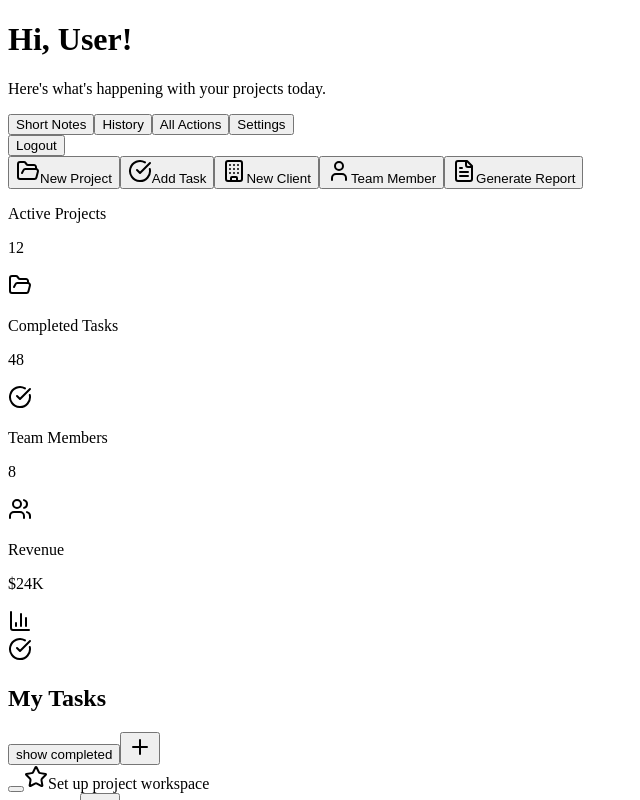
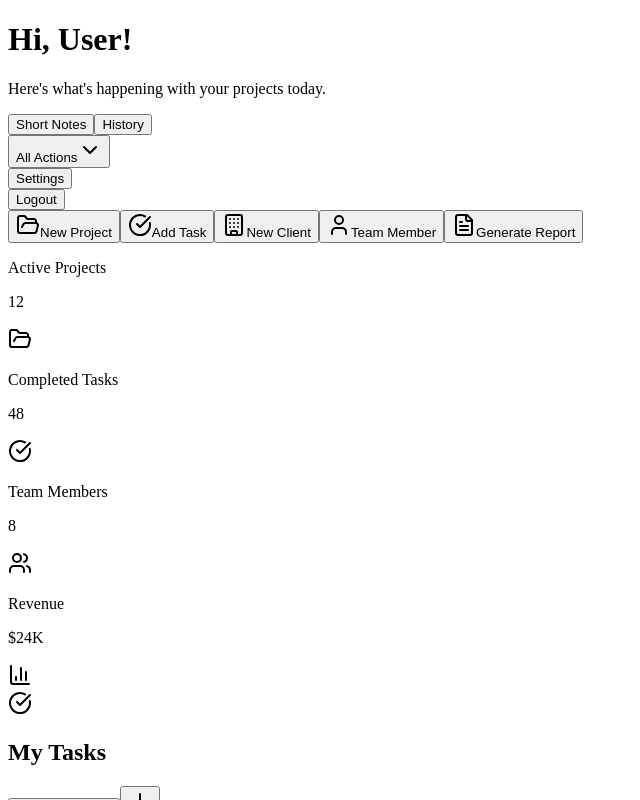
Before and after one commit to eldoJr/loopInt, a Next.js app in the folder apps/web/: page /Dashboard in a window 1280 px wide. Both pictures are taken after a click on the button "All Actions". Shown: the top 800 px of the page, without its empty margins (0-640 px from the left). Built offline with nearby package versions, Linux system fonts and the light colour scheme.

Commit message:
add: updates-06

```diff
--- /dev/null
+++ b/apps/web/src/components/ui/AllActionsDropdown.tsx
@@ -0,0 +1,95 @@
+import { useState, useRef, useEffect } from 'react';
+import { createPortal } from 'react-dom';
+import { motion } from 'framer-motion';
+import {
+  ChevronDown,
+  Briefcase,
+  Receipt,
+  UserCheck,
+  Users,
+  FileCheck,
+  DollarSign,
+  ShoppingBag,
+  Package,
+  Settings
+} from 'lucide-react';
+
+const AllActionsDropdown = () => {
+  const [isOpen, setIsOpen] = useState(false);
+  const dropdownRef = useRef<HTMLDivElement>(null);
+
+  useEffect(() => {
+    const handleClickOutside = (event: MouseEvent) => {
+      if (dropdownRef.current && !dropdownRef.current.contains(event.target as Node)) {
+        setIsOpen(false);
+      }
+    };
+
+    document.addEventListener('mousedown', handleClickOutside);
+    return () => document.removeEventListener('mousedown', handleClickOutside);
+  }, []);
+
+  const menuItems = [
+    { icon: Briefcase, label: 'New job ad', action: () => console.log('New job ad') },
+    { icon: Receipt, label: 'New bill', action: () => console.log('New bill') },
+    { icon: UserCheck, label: 'New candidate', action: () => console.log('New candidate') },
+    { icon: Users, label: 'New coworker', action: () => console.log('New coworker') },
+    { icon: FileCheck, label: 'New document', action: () => console.log('New document') },
+    { icon: DollarSign, label: 'New expense', action: () => console.log('New expense') },
+    { icon: ShoppingBag, label: 'New offer', action: () => console.log('New offer') },
+    { icon: Package, label: 'New product/service', action: () => console.log('New product/service') },
+    { icon: Briefcase, label: 'New HR project', action: () => console.log('New HR project') },
+    { icon: DollarSign, label: 'New undocumented revenue', action: () => console.log('New undocumented revenue') },
+    { divider: true },
+    { icon: Settings, label: 'Buttons configuration', action: () => console.log('Buttons configuration') }
+  ];
+
+  return (
+    <div className="relative" ref={dropdownRef}>
+      <button
+        onClick={() => setIsOpen(!isOpen)}
+        className="flex items-center space-x-2 px-3 py-2 bg-blue-500/20 text-blue-400 rounded-lg hover:bg-blue-500/30 transition-colors text-sm border border-blue-500/30"
+      >
+        <span>All Actions</span>
+        <ChevronDown className={`w-3 h-3 transition-transform ${isOpen ? 'rotate-180' : ''}`} />
+      </button>
+
+      {isOpen && createPortal(
+        <motion.div
+          initial={{ opacity: 0, scale: 0.95, y: -10 }}
+          animate={{ opacity: 1, scale: 1, y: 0 }}
+          exit={{ opacity: 0, scale: 0.95, y: -10 }}
+          transition={{ duration: 0.2 }}
+          className="fixed right-32 top-32 w-72 bg-gray-900/95 backdrop-blur-sm border border-gray-800/50 rounded-xl shadow-2xl z-[9999]"
+        >
+          <div className="p-3 grid grid-cols-2 gap-1">
+            {menuItems.map((item, index) => {
+              if (item.divider) {
+                return (
+                  <div key={index} className="col-span-2 my-2 border-t border-gray-800/50" />
+                );
+              }
+
+              return (
+                <button
+                  key={index}
+                  onClick={() => {
+                    item.action();
+                    setIsOpen(false);
+                  }}
+                  className="px-2 py-2 flex items-center space-x-2 hover:bg-gray-800/50 transition-colors text-left rounded-lg text-gray-300 hover:text-white"
+                >
+                  <item.icon className="w-3 h-3 flex-shrink-0 text-blue-400" />
+                  <span className="text-xs truncate">{item.label}</span>
+                </button>
+              );
+            })}
+          </div>
+        </motion.div>,
+        document.body
+      )}
+    </div>
+  );
+};
+
+export default AllActionsDropdown;
--- a/apps/web/src/pages/Dashboard.tsx
+++ b/apps/web/src/pages/Dashboard.tsx
@@ -16,6 +16,7 @@ import DashboardHeader from '../components/ui/DashboardHeader';
 import QuickActionCard from '../components/ui/QuickActionCard';
 import DashboardCard from '../components/ui/DashboardCard';
 import TodoItem from '../components/ui/TodoItem';
+import AllActionsDropdown from '../components/ui/AllActionsDropdown';
 
 const Dashboard = () => {
   const [user, setUser] = useState<UserType | null>(null);
@@ -183,12 +184,7 @@ const Dashboard = () => {
                 >
                   History
                 </button>
-                <button
-                  onClick={() => console.log('All Actions')}
-                  className="px-3 py-2 bg-blue-500/20 text-blue-400 rounded-lg hover:bg-blue-500/30 transition-colors text-sm border border-blue-500/30"
-                >
-                  All Actions
-                </button>
+                <AllActionsDropdown />
                 <button
                   onClick={() => console.log('Settings')}
                   className="px-3 py-2 bg-gray-800/50 text-gray-300 rounded-lg hover:bg-gray-700/50 hover:text-white transition-colors text-sm border border-gray-700/50"
```
